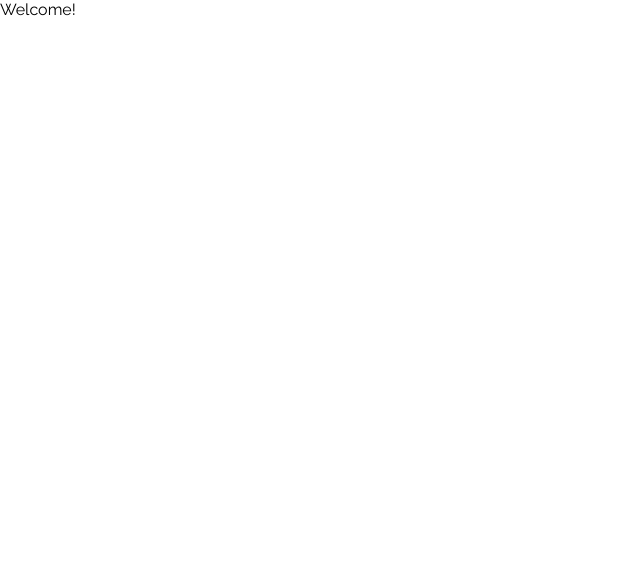
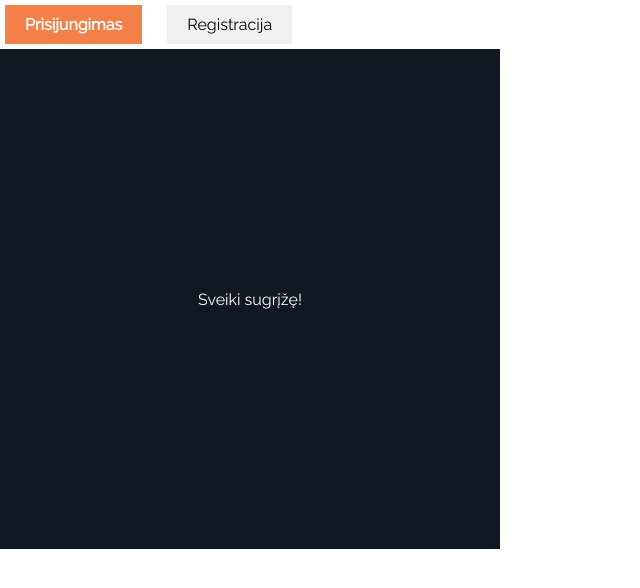
Before and after one commit to A-Kederys/Forms, a React (Vite) app in the folder Forms/: page / in a window 1280 px wide. Shown: the top 588 px of the page, without its empty margins (0-640 px from the left). Built offline with nearby package versions, Linux system fonts and the light colour scheme.

Commit message:
Switching between form components

```diff
--- a/Forms/src/App.jsx
+++ b/Forms/src/App.jsx
@@ -1,10 +1,17 @@
+import React, { useState } from 'react'
 import styles from './App.module.css'
+import Login from './components/Login/Login'
+import Navbar from './components/Navbar/Navbar'
+import Register from './components/Register/Register'
 
 function App() {
+  const [activeForm, setActiveForm] = useState('login');
 
   return (
     <div className={styles.App}>
-      Welcome!
+      <Navbar activeForm={activeForm} setActiveForm={setActiveForm} />
+      {activeForm === 'login' && <Login />}
+      {activeForm === 'register' && <Register />}
     </div>
   )
 }
--- /dev/null
+++ b/Forms/src/components/Login/Login.jsx
@@ -0,0 +1,12 @@
+import React from 'react'
+import styles from "./Login.module.css"
+
+function Login() {
+  return (
+    <section className={styles.container}>
+        Sveiki sugrįžę!
+    </section>
+  )
+}
+
+export default Login
--- /dev/null
+++ b/Forms/src/components/Login/Login.module.css
@@ -0,0 +1,12 @@
+@import "../../variables.css";
+
+.container {
+    display: flex;
+    align-items: center;
+    justify-content: center;
+    color: var(--color-text);
+
+    height: 500px;
+    width: 500px;
+    background-color: var(--color-bg);
+}
--- /dev/null
+++ b/Forms/src/components/Navbar/Navbar.jsx
@@ -0,0 +1,25 @@
+import React from 'react'
+import styles from "./Navbar.module.css"
+
+function Navbar( {activeForm, setActiveForm} ) {
+  return (
+    <nav className={styles.navbar}>
+      <ul className={styles.navItems}>
+        <li
+          className={activeForm === 'login' ? styles.active : ''}
+          onClick={() => setActiveForm('login')}
+        >
+          Prisijungimas
+        </li>
+        <li
+          className={activeForm === 'register' ? styles.active : ''}
+          onClick={() => setActiveForm('register')}
+        >
+          Registracija
+        </li>
+      </ul>
+    </nav>
+  )
+}
+
+export default Navbar
--- /dev/null
+++ b/Forms/src/components/Navbar/Navbar.module.css
@@ -0,0 +1,21 @@
+@import "../../variables.css";
+
+.navItems {
+    list-style: none;
+    display: flex;
+    gap: 15px;
+}
+
+.navItems li {
+    padding: 10px 20px;
+    margin: 5px;
+    background-color: #f0f0f0;
+    border: none;
+    cursor: pointer;
+  }
+
+  .navItems li.active {
+    font-weight: bold;
+    color: white;
+    background-color: var(--color-primary);
+  }
--- /dev/null
+++ b/Forms/src/components/Register/Register.jsx
@@ -0,0 +1,12 @@
+import React from 'react'
+import styles from "./Register.module.css"
+
+function Register() {
+  return (
+    <section className={styles.container}>
+        Sveiki atvykę!
+    </section>
+  )
+}
+
+export default Register
--- /dev/null
+++ b/Forms/src/components/Register/Register.module.css
@@ -0,0 +1,12 @@
+@import "../../variables.css";
+
+.container {
+    display: flex;
+    align-items: center;
+    justify-content: center;
+    color: var(--color-text);
+
+    height: 500px;
+    width: 500px;
+    background-color: var(--color-bg);
+}
```
